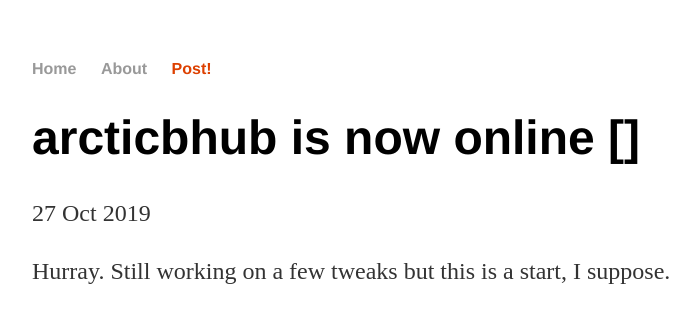
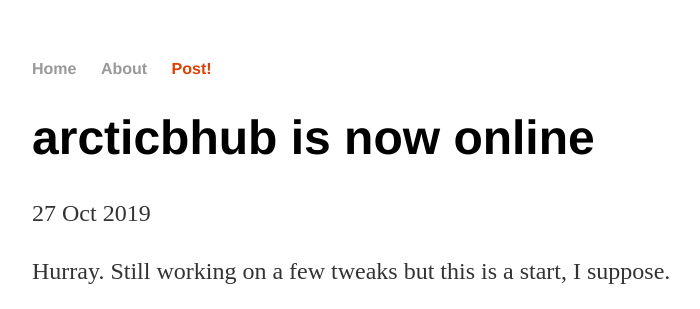
Before and after one commit to arcticbhub/arcticbhub.github.io, a Jekyll site: the page built from _posts/2019-10-27-arcticbhub-online.md, in a window 1280 px wide. Shown: the top 309 px of the page, without its empty margins (160-860 px from the left). Built offline with Jekyll 4.4.1, drawn with Linux system fonts in a browser that asks for light colours.

Commit message:
show price only on job posts

```diff
--- a/_layouts/post.html
+++ b/_layouts/post.html
@@ -2,7 +2,7 @@
 layout: default
 ---
 
-<h1>{{ page.title }} [{{ page.price }}]</h1>
+<h1>{{ page.title }} {% if categories == "job" %}<span class="price">{{ page.price }}</span>{% endif %}</h1>
 <p class="meta">{{ page.date | date_to_string }}</p>
 
 <div class="post">
```
